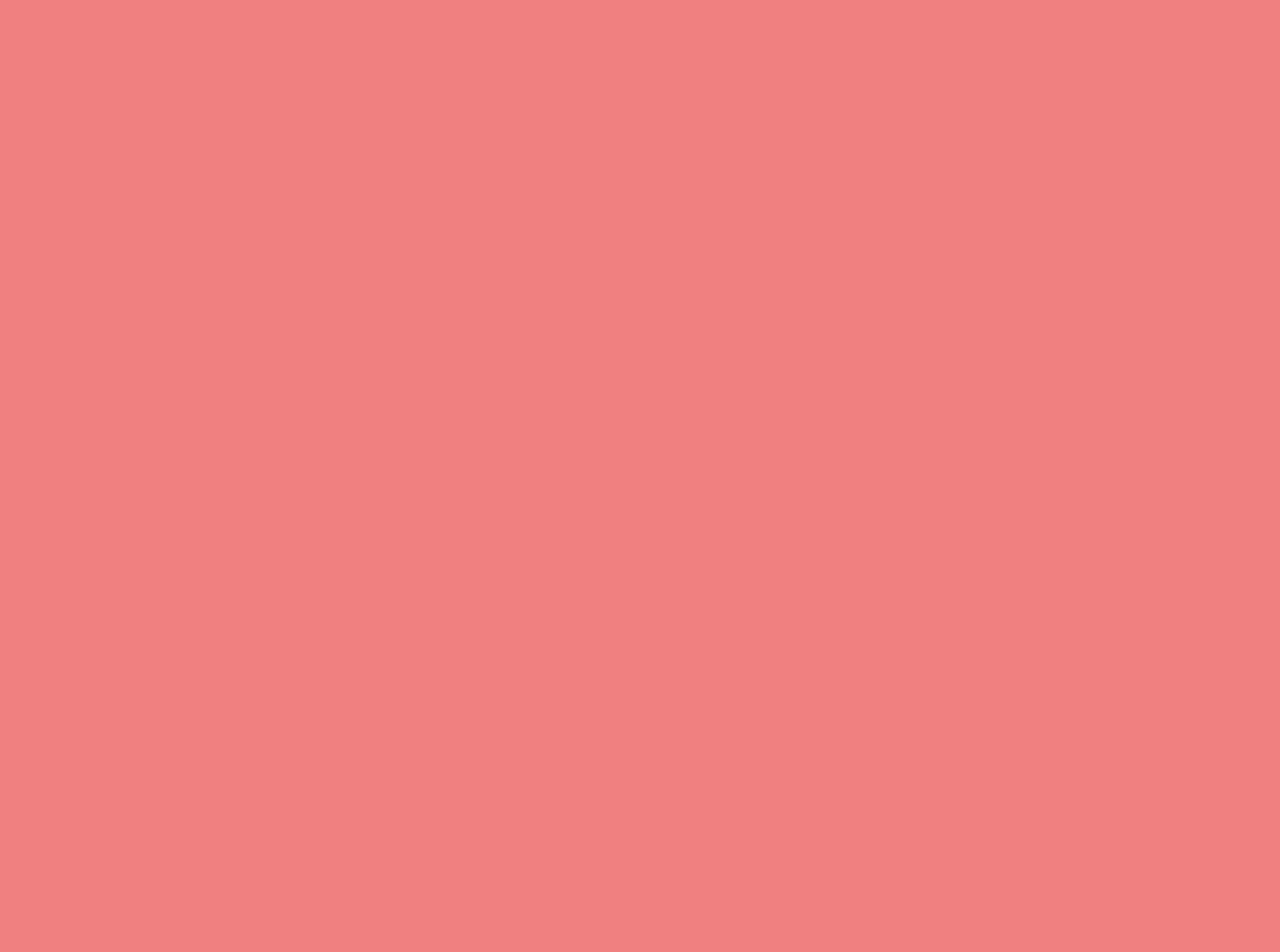
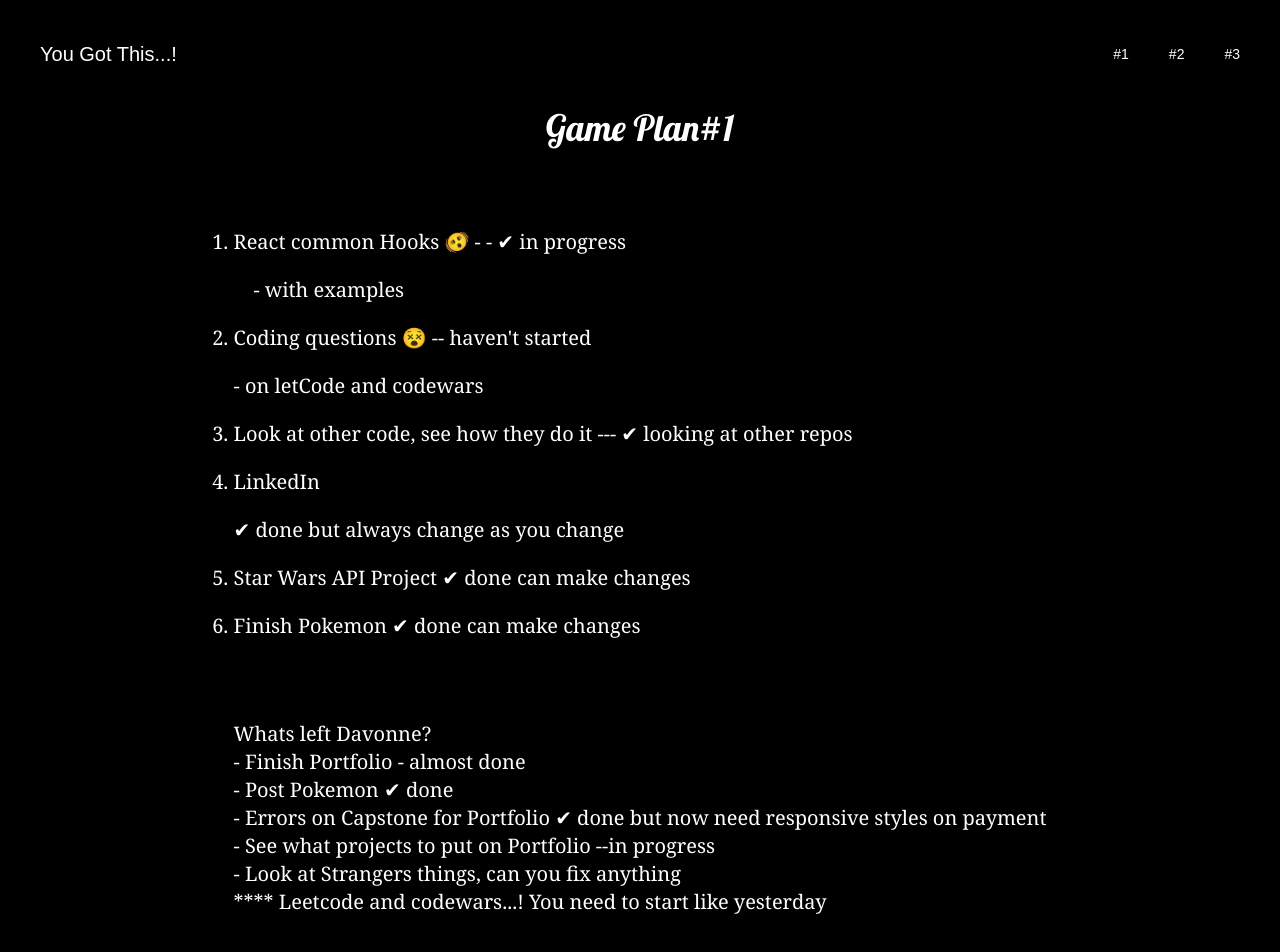
Before and after one commit to Davonne007-TX/game-plan, a React (Vite) app: page /gamePlan1 in a window 1280 px wide. Before the commit this address had no page. Shown: the top 952 px of the page. Before the commit the page ends 800 px from the top, so only its background shows below. Built offline with nearby package versions, Linux system fonts and the light colour scheme; a web font is replaced by a local one.

Commit message:
this project had no flow, had to incorporate a home page with links to each plan, for a more consistent flow

```diff
--- a/src/App.jsx
+++ b/src/App.jsx
@@ -9,6 +9,9 @@ import MoreUseCallback from "./components/MoreUseCallback";
 import Lists from "./components/more-examples/Lists";
 import MoreUseState from "./components/MoreUseState";
 import Toggle from "./components/more-examples/Toggle";
+import GamePlan2 from "./components/GamePlan2";
+import GamePlan1 from "./components/GamePlan1";
+import TopHeader from "./components/TopHeader";
 
 function App() {
   const navigate = useNavigate();
@@ -19,8 +22,11 @@ function App() {
 
   return (
     <>
+      <TopHeader />
+
       <Routes>
         <Route path="/" element={<Home />} />
+        <Route path="/gamePlan1" element={<GamePlan1 />} />
         <Route path="hooks" element={<Hooks />} />
         <Route
           path="/hookOne"
@@ -34,6 +40,7 @@ function App() {
         <Route path="/moreUseState" element={<MoreUseState />} />
         <Route path="/lists" element={<Lists />} />
         <Route path="/toggle" element={<Toggle />} />
+        <Route path="/gamePlan2" element={<GamePlan2 />} />
       </Routes>
     </>
   );
--- /dev/null
+++ b/src/components/GamePlan1.jsx
@@ -0,0 +1,56 @@
+import { Link } from "react-router-dom";
+import Gif from "./Gif";
+import MoreExamples from "./MoreExamples";
+
+export default function Home() {
+  return (
+    <div className="text-white">
+      <h1 className="text-center mt-10 text-4xl font-lobster">Game Plan#1</h1>
+      <section className="flex justify-center items-center mt-20 font-serif">
+        <ol className="text-xl list-decimal font-serif">
+          <div className="flex flex-col gap-5">
+            <li>React common Hooks 🫨 - - ✔ in progress</li>
+            <p className="ml-5">- with examples</p>
+            <li>Coding questions 😵 -- haven't started</li>
+            <p>- on letCode and codewars</p>
+            <li>
+              Look at other code, see how they do it --- ✔ looking at other
+              repos
+            </li>
+            <li>LinkedIn</li> ✔ done but always change as you change
+            <li>Star Wars API Project ✔ done can make changes </li>
+            <li>Finish Pokemon ✔ done can make changes</li>
+          </div>
+
+          <section className="mt-20">
+            <p>Whats left Davonne?</p>
+            <ol>
+              <li> - Finish Portfolio - almost done</li>
+              <li>- Post Pokemon ✔ done</li>
+              <li>
+                {" "}
+                - Errors on Capstone for Portfolio ✔ done but now need
+                responsive styles on payment
+              </li>
+              <li> - See what projects to put on Portfolio --in progress</li>
+              <li> - Look at Strangers things, can you fix anything</li>
+              <li>
+                **** Leetcode and codewars...! You need to start like yesterday
+              </li>
+            </ol>
+          </section>
+
+          <p className="mt-20 text-center">By February 14th</p>
+        </ol>
+      </section>
+
+      <Gif />
+      <MoreExamples />
+      <div className="my-12 text-center text-4xl font-mono">
+        <Link to="/gamePlan2" className="hover:text-pink-400">
+          Next Game Plan
+        </Link>
+      </div>
+    </div>
+  );
+}
--- /dev/null
+++ b/src/components/GamePlan2.jsx
@@ -0,0 +1,25 @@
+import React from "react";
+import { useNavigate } from "react-router-dom";
+
+export default function GamePlan2() {
+  const navigate = useNavigate();
+  const gamePlan1 = () => {
+    navigate("/");
+  };
+
+  return (
+    <section className="mt-20 text-white">
+      <h1 className="text-5xl text-center font-mono">Game Plan #2</h1>
+      <div className="flex flex-col ml-20 mt-10 text-2xl font-gloria">
+        <li>Responsive Styles on Capstone</li>
+        <li>Post Capstone</li>
+        <li>What projects should be on Portfolio?</li>
+        <li>Errors on Projects</li>
+        <li>Getting projects on Portfolio</li>
+        <button onClick={gamePlan1} className="mt-40">
+          Back
+        </button>
+      </div>
+    </section>
+  );
+}
--- a/src/components/Home.jsx
+++ b/src/components/Home.jsx
@@ -1,47 +1,21 @@
-import { Link } from "react-router-dom";
-import Gif from "./Gif";
-import MoreExamples from "./MoreExamples";
+import React from "react";
 
 export default function Home() {
   return (
-    <div>
-      <h1 className="text-center mt-10 text-4xl font-lobster">Game Plan</h1>
-      <section className="flex justify-center items-center mt-20 font-serif">
-        <ol className="text-xl list-decimal font-serif">
-          <div className="flex flex-col gap-5">
-            <li>React common Hooks 🫨 - - ✔ in progress</li>
-            <p className="ml-5">- with examples</p>
-            <li>Coding questions 😵</li>
-            <p>- on letCode and codewars</p>
-            <li>
-              Look at other code, see how they do it --- ✔ looking at other
-              repos
-            </li>
-            <p>- see if you can understand</p>
-            <li>LinkedIn</li> ✔ done
-            <li>Star Wars API Project ✔ done can make changes </li>
-            <li>Finish Pokemon ✔ done can make changes</li>
-          </div>
-
-          <section className="mt-20">
-            <p>Whats left Davonne?</p>
-            <ol>
-              <li> - Finish Portfolio - almost done</li>
-              <li>- Post Pokemon ✔ done</li>
-              <li> - Errors on Capstone for Portfolio ✔ done</li>
-              <li> - See what projects to put on Portfolio</li>
-              <li> - Look at Strangers things, can you fix anything</li>
-              <li>**** Leetcode...! You need to start like yesterday</li>
-              <li> - Restart Corner Store with Tailwind</li>
-            </ol>
-          </section>
-
-          <p className="mt-20 text-center">By February 14th</p>
-        </ol>
-      </section>
-
-      <Gif />
-      <MoreExamples />
+    <div className="flex flex-col justify-center items-center">
+      <iframe
+        src="https://giphy.com/embed/RbDKaczqWovIugyJmW"
+        width="700"
+        height="700"
+        frameBorder="0"
+        className="giphy-embed"
+        allowFullScreen
+      ></iframe>
+      <p>
+        <a href="https://giphy.com/gifs/looneytunesworldofmayhem-world-of-mayhem-looney-tunes-ltwom-RbDKaczqWovIugyJmW">
+          via GIPHY
+        </a>
+      </p>
     </div>
   );
 }
--- a/src/components/MoreExamples.jsx
+++ b/src/components/MoreExamples.jsx
@@ -5,7 +5,7 @@ export default function MoreExamples() {
     <>
       <hr />
       <section className="flex flex-col font-lobster ml-20 mt-10">
-        <h2 className="text-3xl">Other examples</h2>
+        <h2 className="text-3xl text-center mb-10">Other examples</h2>
         <ol className="list-disc text-2xl">
           <li className="hover:text-underline">
             <Link to="/lists" className="hover:underline">
--- /dev/null
+++ b/src/components/TopHeader.jsx
@@ -0,0 +1,28 @@
+import React from "react";
+import { Link, useNavigate } from "react-router-dom";
+
+export default function TopHeader() {
+  const navigate = useNavigate();
+  const home = () => {
+    navigate("/");
+  };
+
+  return (
+    <section className="flex flex-col lg:flex-row m-10 justify-between items-center gap-20 font-sixty text-white">
+      <h1 className="text-xl cursor-pointer pink-hover" onClick={home}>
+        You Got This...!
+      </h1>
+      <nav className="flex flex-col md:flex-row lg:flex-row gap-10 text-sm">
+        <Link to="/gamePlan1" className="pink-hover">
+          #1
+        </Link>
+        <Link to="/gamePlan2" className="pink-hover">
+          #2
+        </Link>
+        <Link to="" className="pink-hover">
+          #3
+        </Link>
+      </nav>
+    </section>
+  );
+}
--- /dev/null
+++ b/src/components/questions/myQuestions.js
@@ -0,0 +1,2 @@
+const question = "Am i qualified to say I have 4 years experience?";
+console.log(question);
--- a/src/index.css
+++ b/src/index.css
@@ -3,5 +3,9 @@
 @tailwind utilities;
 
 :root {
-  background-color: lightcoral;
+  background-color: black;
 }
+
+.pink-hover {
+  @apply hover:text-pink-400;
+}
```
